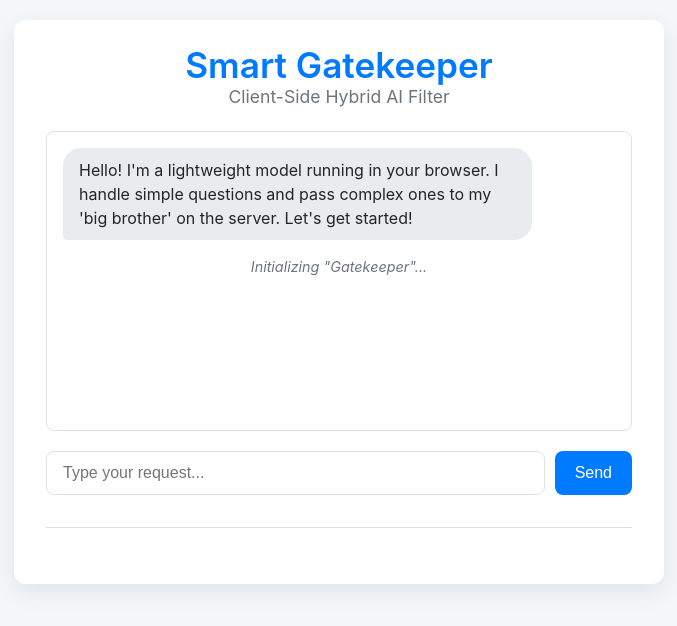
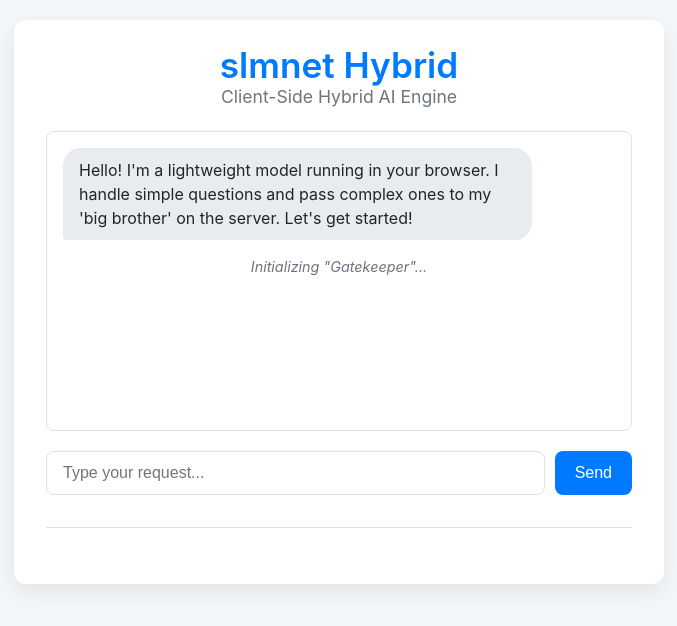
Before and after one commit to Xzdes/slmnet-Hybrid, a plain HTML site: page index.html in a window 1280 px wide. Shown: the whole page, without its empty margins (301-978 px from the left). Drawn offline with Linux system fonts and the light colour scheme.

Commit message:
обновил название

```diff
--- a/index.html
+++ b/index.html
@@ -3,14 +3,14 @@
 <head>
     <meta charset="UTF-8">
     <meta name="viewport" content="width=device-width, initial-scale=1.0">
-    <title>Project "Smart Gatekeeper"</title>
+    <title>slmnet Hybrid</title>
     <link rel="stylesheet" href="style.css">
 </head>
 <body>
 
     <div class="container">
-        <h1>Smart Gatekeeper</h1>
-        <h2>Client-Side Hybrid AI Filter</h2>
+        <h1>slmnet Hybrid</h1>
+        <h2>Client-Side Hybrid AI Engine</h2>
 
         <div id="chat-container">
             <div class="message message-bot">
```
